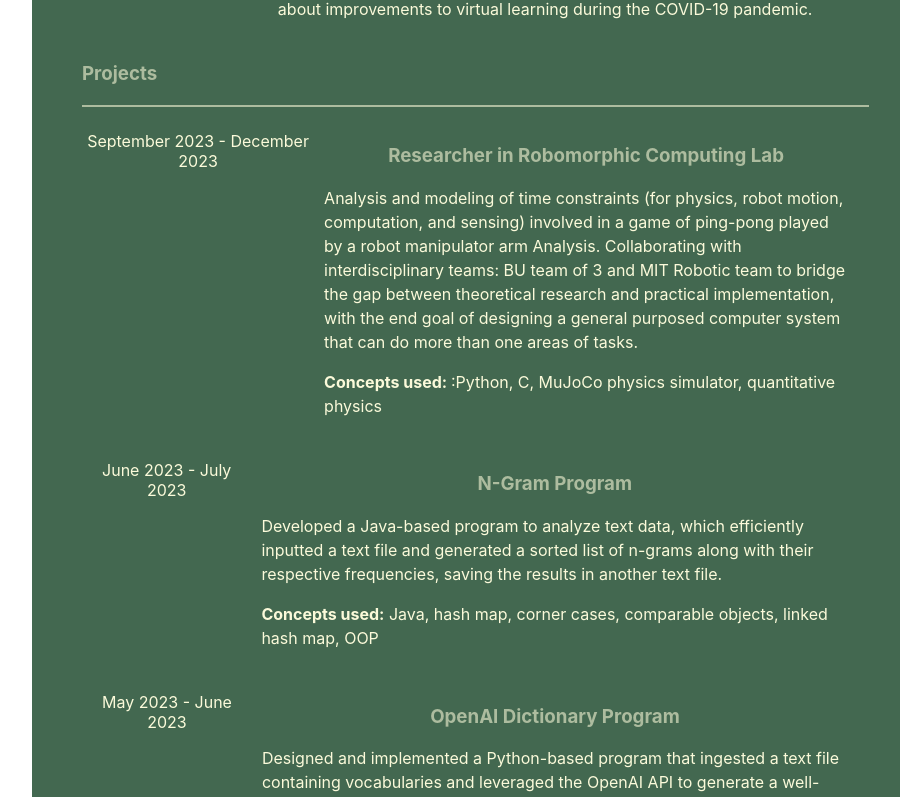
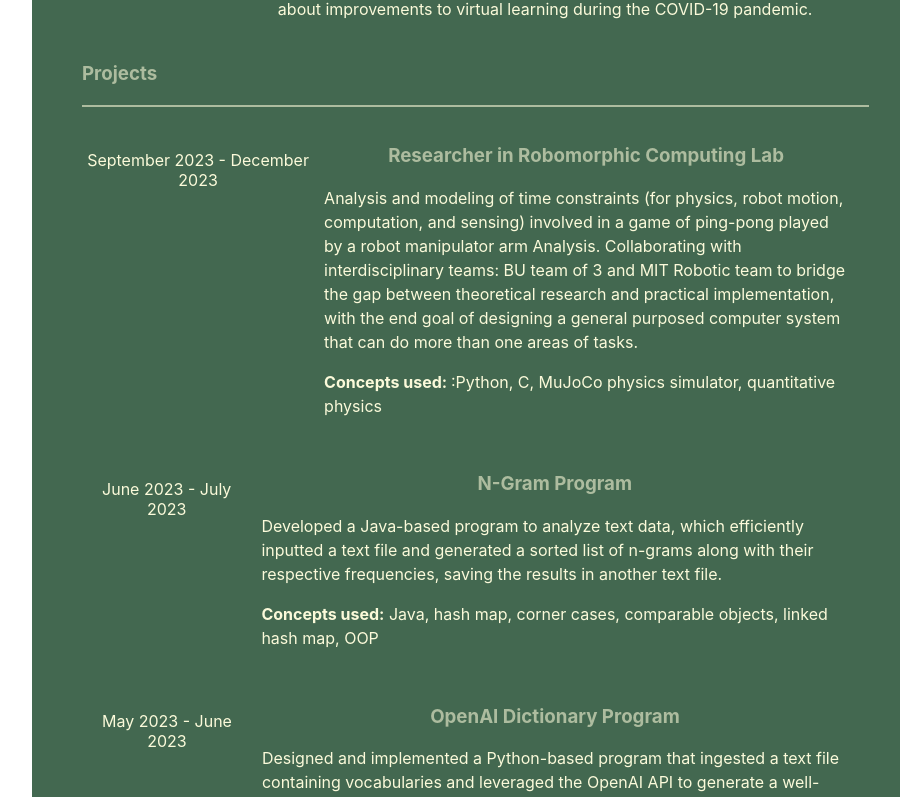
Before and after one commit to binhttran/Personal-Portfolio, a React (Create React App) app: page / in a window 1280 px wide. Shown: the part 1497-2294 px from the top of the page, without its empty margins (352-1252 px from the left). Built offline with nearby package versions, Linux system fonts and the light colour scheme.

Commit message:
Update Projects.jsx

```diff
--- a/src/components/Projects.jsx
+++ b/src/components/Projects.jsx
@@ -59,6 +59,8 @@ const Dates = styled.p`
     color: #FBFADA;
     text-align: center;
     margin-left: 50px;
+    padding-top: 19px;
+
 `;
 const Wrapper = styled.div`
     display: flex;
```
